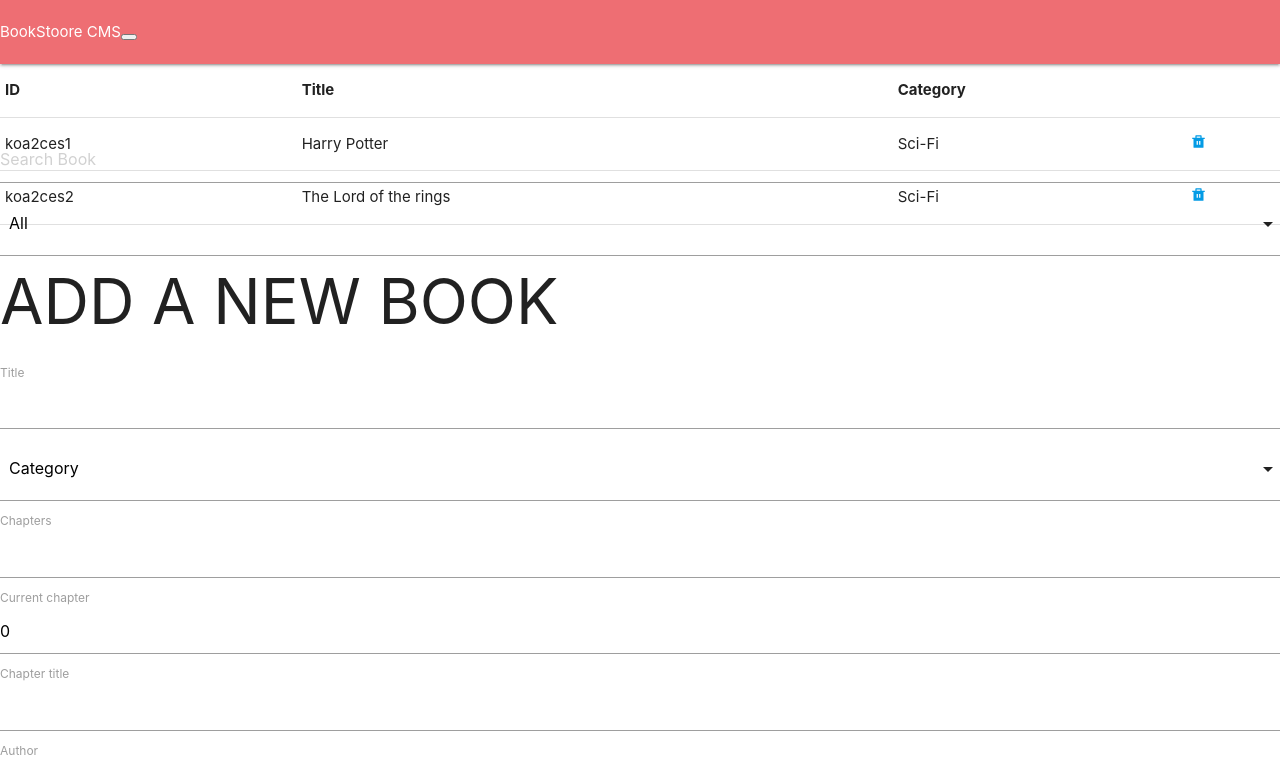
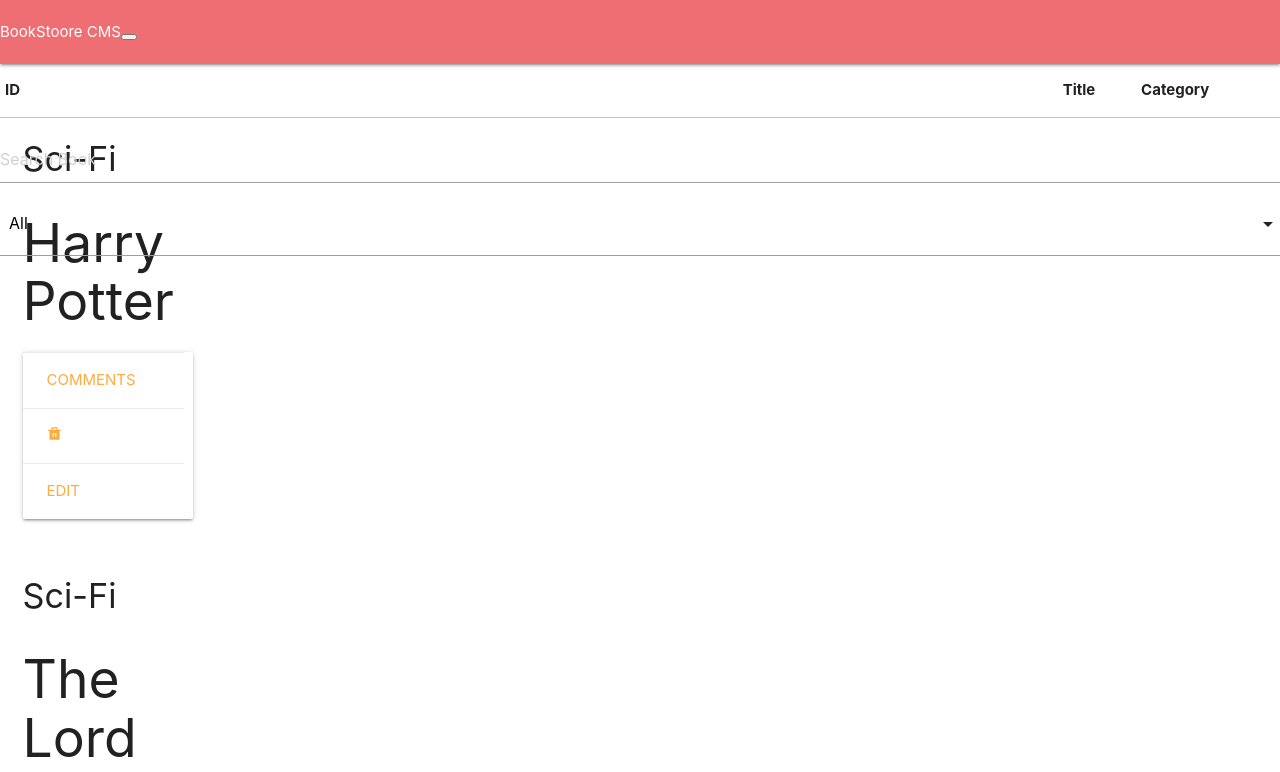
Before and after one commit to cvilla714/bookstore-react-redux, a React (Create React App) app: page / in a window 1280 px wide. Shown: the top 772 px of the page. Built offline with nearby package versions, Linux system fonts and the light colour scheme.

Commit message:
added the card to showcase the book information and change key to accept category

```diff
--- a/src/components/Book.js
+++ b/src/components/Book.js
@@ -1,21 +1,50 @@
+/* eslint-disable object-curly-newline */
 import React from 'react';
 import PropTypes from 'prop-types';
 import { RiDeleteBinFill } from 'react-icons/ri';
 
-const List = ({
-  id, name, category, onDelete,
-}) => (
-  <tr>
-    <td>{id}</td>
-    <td>{name}</td>
-    <td>{category}</td>
-    <td>
-      {' '}
-      <a href="#!" onClick={() => onDelete(id)}>
-        <RiDeleteBinFill />
-      </a>
-    </td>
-  </tr>
+const List = ({ id, name, category, onDelete }) => (
+  <div className="row">
+    <div className="col s4">
+      <div className="col s12 m7">
+        <h4 className="header">{category}</h4>
+        <h2 className="header">{name}</h2>
+        <div className="card horizontal w-100">
+          <div classNameName="row">
+            <div classNameName="col s4">
+              <div className="card-action">
+                <a href="!#">Comments</a>
+              </div>
+            </div>
+            <div classNameName="col s4">
+              <div className="card-action">
+                <a href="#!" onClick={() => onDelete(id)}>
+                  <RiDeleteBinFill />
+                </a>
+              </div>
+            </div>
+            <div classNameName="col s4">
+              <div className="card-action">
+                <a href="!#">Edit</a>
+              </div>
+            </div>
+          </div>
+        </div>
+      </div>
+    </div>
+  </div>
+
+  // <tr>
+  //   <td>{id}</td>
+  //   <td>{name}</td>
+  //   <td>{category}</td>
+  //   <td>
+  //     {' '}
+  //     <a href="#!" onClick={() => onDelete(id)}>
+  //       <RiDeleteBinFill />
+  //     </a>
+  //   </td>
+  // </tr>
 );
 
 List.propTypes = {
```
